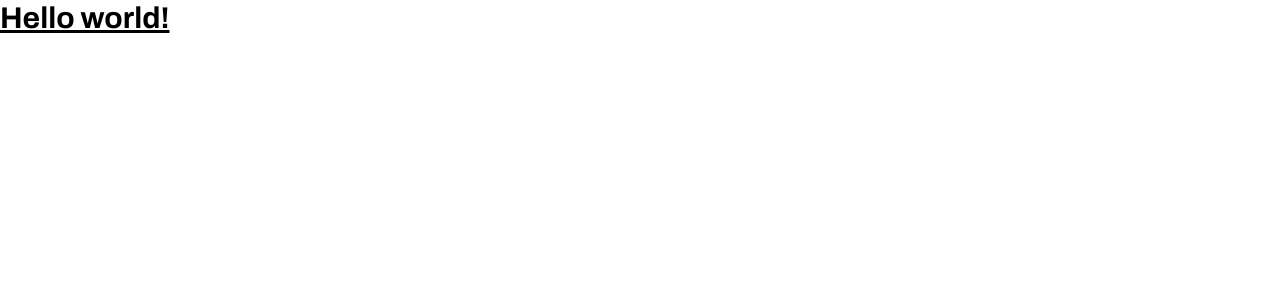
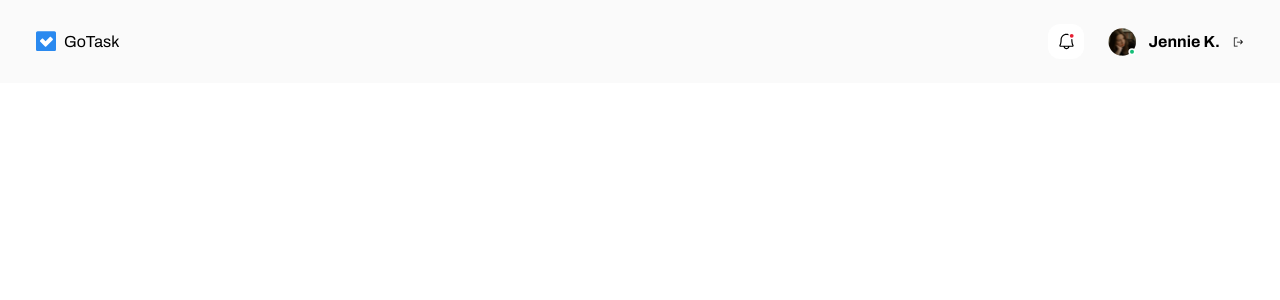
Before and after one commit to arianewelke/go-task, an Angular app: page / in a window 1280 px wide. Shown: the top 300 px of the page. Built offline with nearby package versions, Linux system fonts and the light colour scheme.

Commit message:
feat: add header component

```diff
--- a/src/app/app.component.html
+++ b/src/app/app.component.html
@@ -1,3 +1,4 @@
-<h1 class="text-3xl font-bold underline">
-  Hello world!
-</h1>
+<div class="mx-auto max-w-7xl">
+  <app-header />
+
+</div>
--- a/src/app/app.component.ts
+++ b/src/app/app.component.ts
@@ -1,9 +1,9 @@
 import { Component } from '@angular/core';
-import { RouterOutlet } from '@angular/router';
+import { HeaderComponent } from "./components/header/header.component";
 
 @Component({
   selector: 'app-root',
-  imports: [RouterOutlet],
+  imports: [HeaderComponent],
   templateUrl: './app.component.html',
   styleUrl: './app.component.css'
 })
--- a/src/app/components/header/header.component.html
+++ b/src/app/components/header/header.component.html
@@ -1 +1,18 @@
-<p>header works!</p>
+<header class="bg-[#FAFAFA] py-3 px-6 w-full flex">
+  <div class="p-3 flex items-center gap-2">
+    <img class="w-5" src="images/icon-logo.svg">
+    <h1>GoTask</h1>
+  </div>
+  <nav class="p-3 ml-auto flex gap-6">
+    <button class="bg-white p-2 rounded-xl">
+      <img class="w-5" src="images/icon-notification.svg" />
+    </button>
+    <div class="flex items-center gap-3">
+      <img class="w-7" src="images/icon-user-avatar.svg" />
+      <span class="font-bold">Jennie K.</span>
+      <button>
+        <img class="w-3" src="images/icon-sign-out.svg" />
+      </button>
+    </div>
+  </nav>
+</header>
```
